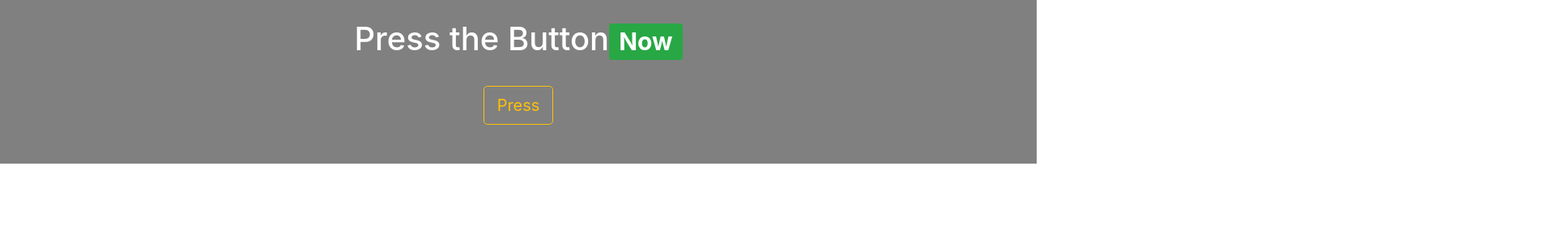
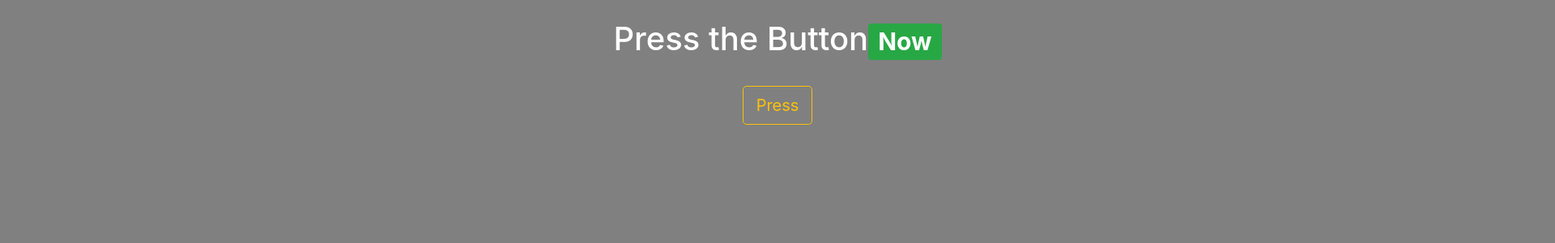
Before and after one commit to chasen2021/test-server, a React (Create React App) app: page / in a window 1280 px wide. Shown: the top 300 px of the page at 81% size, 1920 px wide, since content can reach past the window. Built offline with nearby package versions, Linux system fonts and the light colour scheme.

Commit message:
Trying to fix page

```diff
--- a/src/App.css
+++ b/src/App.css
@@ -2,7 +2,10 @@
   margin:0;
   padding:0;
   background-color: gray;
+  width: 1920px;
+  height: 1080px;
   text-align: center;
+  display: inline-block;
 
 }
  .hemp {
```
